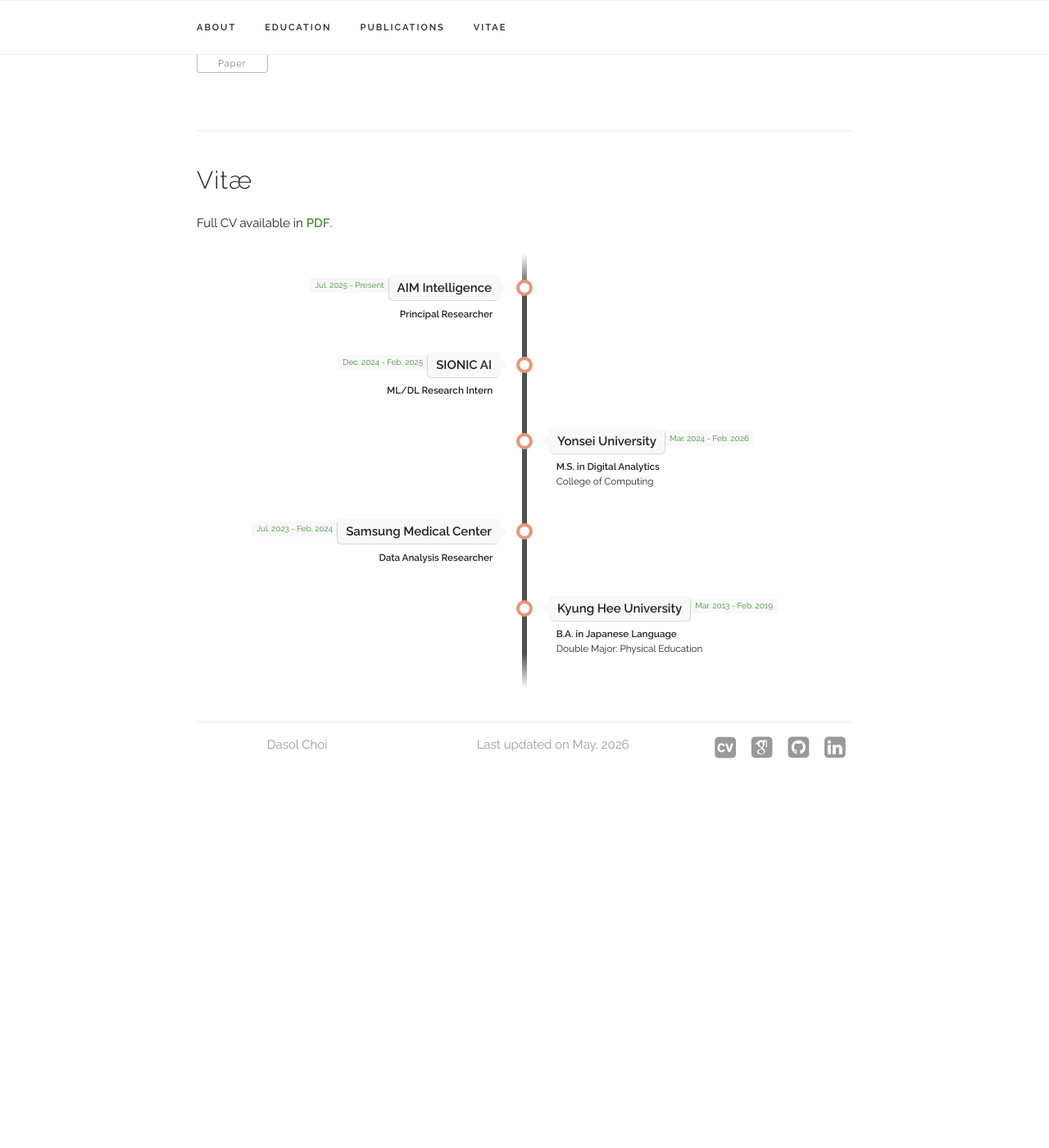
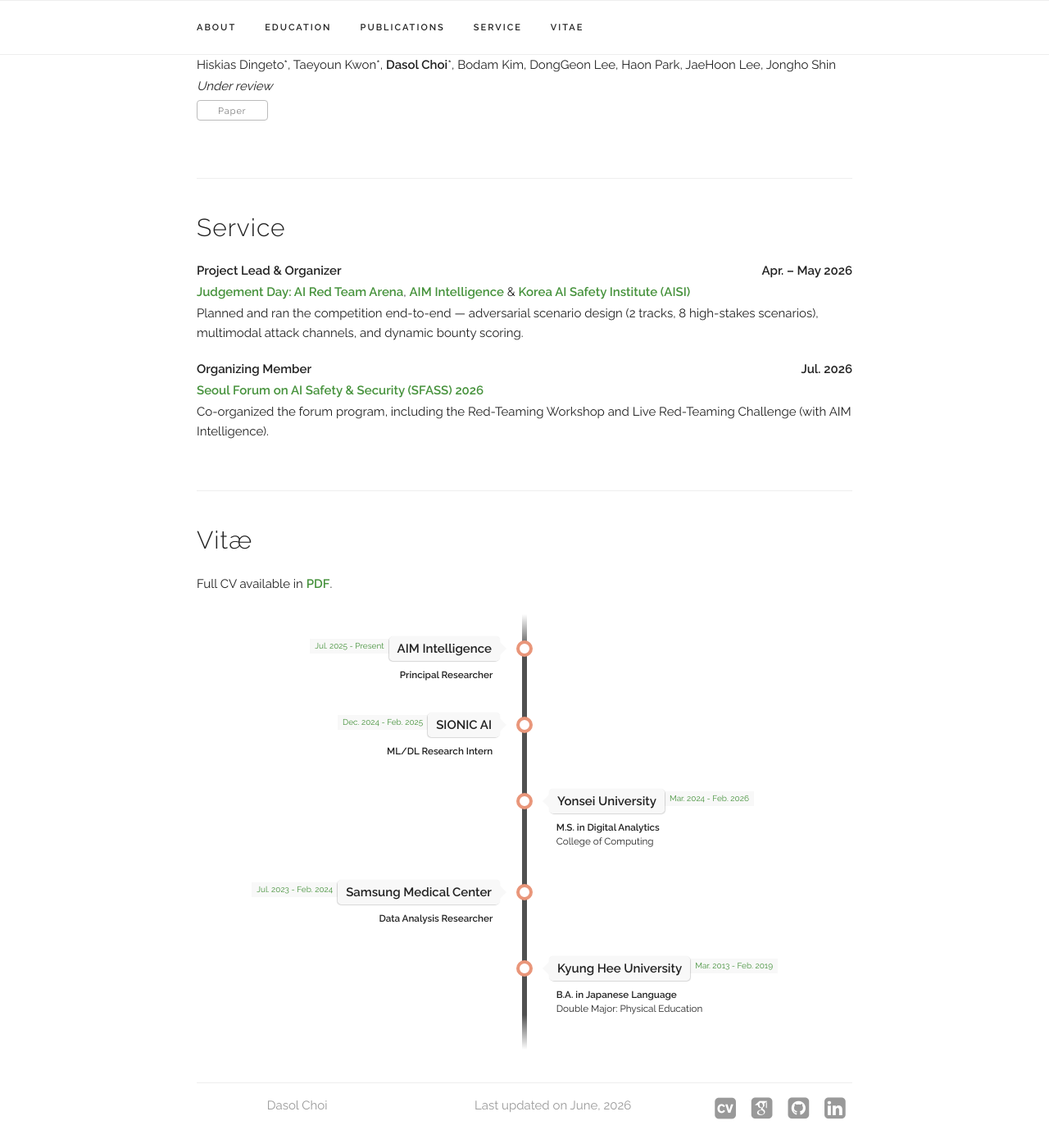
Before and after one commit to Dasol-Choi/dasol-choi.github.io, a Jekyll site: the page built from index.html, in a window 1280 px wide and 1400 px high, scrolled down 3326 px. Shown: the whole window at 82% size. Built offline with Jekyll 4.4.1, drawn with Linux system fonts in a browser that asks for light colours; some web fonts are replaced; before the commit the page ends 4295 px from its top, so only the background shows below that; some of the changed text lies outside the part shown.

Commit message:
add Service

```diff
--- a/_layouts/default.html
+++ b/_layouts/default.html
@@ -99,6 +99,7 @@
           <li class="navbar-item"><a class="navbar-link" href={{ "/index.html#about" | prepend: site.baseurl }}>About</a></li>
           <li class="navbar-item"><a class="navbar-link" href={{ "/index.html#education" | prepend: site.baseurl }}>Education</a></li>
           <li class="navbar-item"><a class="navbar-link" href={{ "/index.html#publications" | prepend: site.baseurl }}>Publications</a></li>
+          <li class="navbar-item"><a class="navbar-link" href={{ "/index.html#service" | prepend: site.baseurl }}>Service</a></li>
           <li class="navbar-item"><a class="navbar-link" href={{ "/index.html#resume" | prepend: site.baseurl }}>Vitae</a></li>
         </ul>
       </div>
@@ -112,7 +113,7 @@
           {{ site.data.main_info.name }}
         </div>
         <div class="five columns">
-          Last updated on May, 2026
+          Last updated on June, 2026
         </div>
         <div class="three columns" style="white-space: nowrap;">
           <span onclick="window.open('{{ site.data.main_info.cv }}')" style="cursor: pointer; margin-right: 15px; display: inline-block;">
--- a/index.html
+++ b/index.html
@@ -23,6 +23,10 @@ layout: default
 <div class="docs-section" id="news">
   <h4>News</h4>
     <ul>
+      <li>
+        <b style="color: #888;">[Jun. 2026]</b>&nbsp;&nbsp;
+        Led <a href="https://judgementday.aim-intelligence.com/" target="_blank">Judgement Day: AI Red Team Arena</a>, an online multimodal red-teaming competition with <a href="https://aim-intelligence.com" target="_blank">AIM Intelligence</a> and <a href="https://www.aisi.re.kr/eng" target="_blank">Korea AISI</a>; winners announced Jun 14.
+      </li>
       <li>
         <b style="color: #888;">[Jun. 2026]</b>&nbsp;&nbsp;
         Our paper <a href="https://arxiv.org/abs/2508.03483" target="_blank">When Cars Have Stereotypes: Auditing Demographic Bias in Objects from Text-to-Image Models</a> is accepted at <b>ECCV 2026</b>! See you in Malmö! 🇸🇪
@@ -101,6 +105,22 @@ layout: default
   {% endfor %}
 </div>
 
+<!-- ========== SERVICE ========== -->
+<div class="docs-section" id="service">
+  <h4>Service</h4>
+  <div class="paper">
+    <p class="title"><b>Project Lead &amp; Organizer<b style="float:right;">Apr. – May 2026</b></b></p>
+    <p><a href="https://judgementday.aim-intelligence.com/" target="_blank">Judgement Day: AI Red Team Arena</a>, <a href="https://aim-intelligence.com" target="_blank">AIM Intelligence</a> &amp; <a href="https://www.aisi.re.kr/eng" target="_blank">Korea AI Safety Institute (AISI)</a></p>
+    <p>Planned and ran the competition end-to-end — adversarial scenario design (2 tracks, 8 high-stakes scenarios), multimodal attack channels, and dynamic bounty scoring.</p>
+  </div>
+
+  <div class="paper">
+    <p class="title"><b>Organizing Member<b style="float:right;">Jul. 2026</b></b></p>
+    <p><a href="https://aisafety.ai.kr/eng/" target="_blank">Seoul Forum on AI Safety &amp; Security (SFASS) 2026</a></p>
+    <p>Co-organized the forum program, including the Red-Teaming Workshop and Live Red-Teaming Challenge (with AIM Intelligence).</p>
+  </div>
+</div>
+
 <!-- ========== RESUME ========== -->
 <div class="docs-section" id="resume">
   <h4>Vitæ</h4>
```
